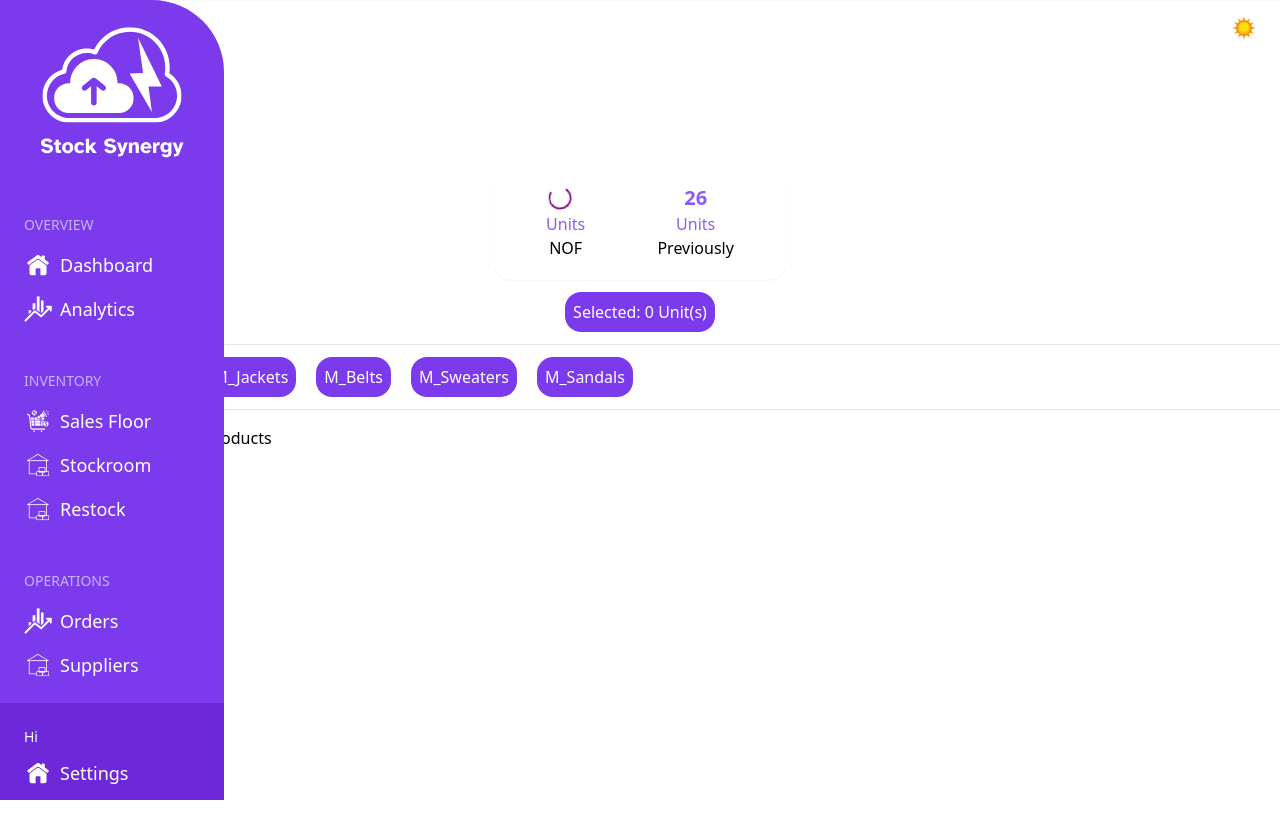
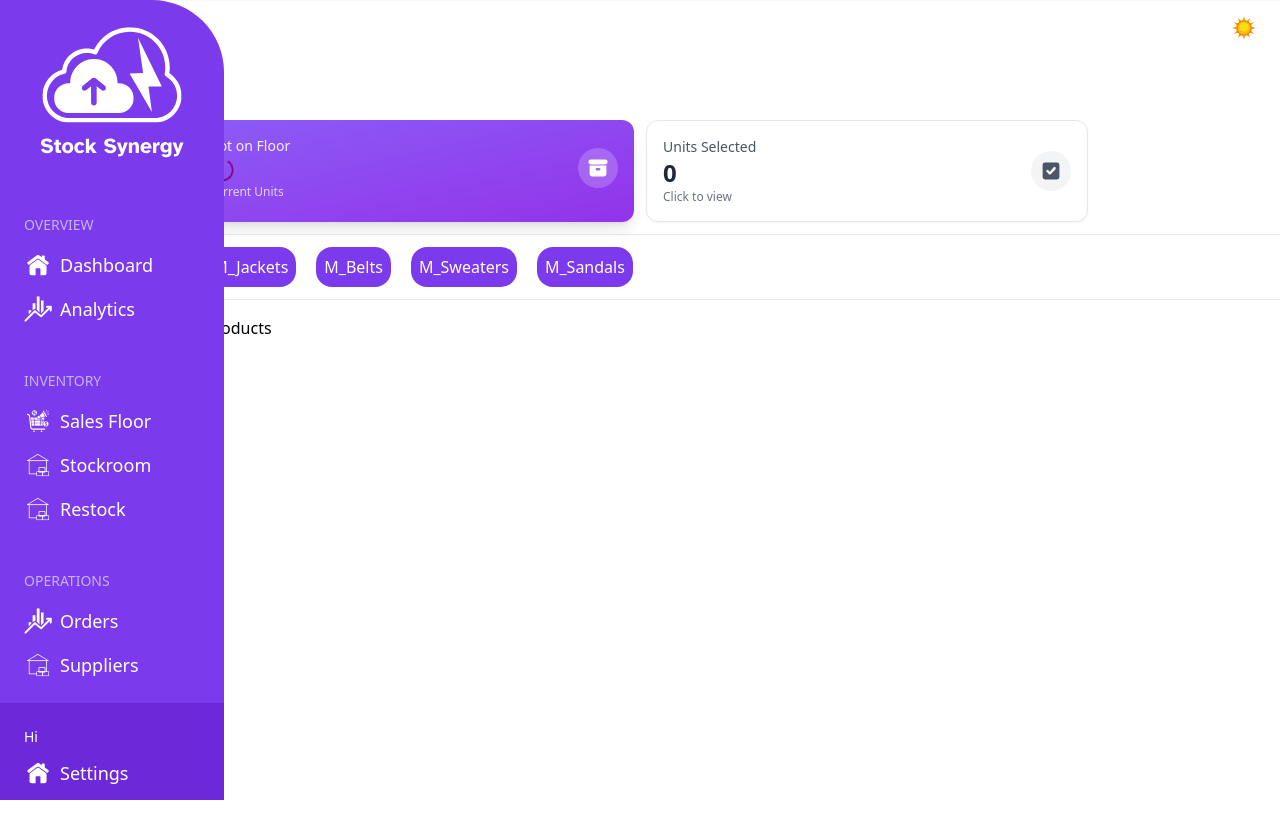
Before and after one commit to MaggPerez/StockSynergy, a React (Vite) app: page /restock in a window 1280 px wide. Shown: the top 838 px of the page. Built offline with nearby package versions, Linux system fonts and the light colour scheme; no server answers.

Commit message:
improved the UI for Restock.tsx through Products.tsx. Also replaced the old back arrow icon to a chevron icon

```diff
--- a/src/components/PageHeader.tsx
+++ b/src/components/PageHeader.tsx
@@ -1,5 +1,6 @@
 import React from 'react';
 import { Link } from 'react-router-dom';
+import { ChevronLeft } from 'lucide-react'
 
 interface PageHeaderProps {
     title: string;
@@ -11,11 +12,11 @@ function PageHeader({ title, pathTo }: PageHeaderProps): JSX.Element {
     return (
         <div className="flex flex-col gap-4 pl-4">
             { pathTo &&
-                <Link to={pathTo} className=' flex items-center gap-2'>
-                    <img src="/images/back_arrow.svg" className='w-10 dark:invert' alt="" /> Back to {newPath}
+                <Link to={pathTo} className=' flex items-center gap-2 w-28'>
+                    <div className='flex gap-3 lg:hidden items-center'><ChevronLeft size={25} className='bg-gray-200 dark:bg-common-black rounded-xl' /><p>{newPath}</p></div>
                 </Link>
             }
-            <header className="text-4xl text-violet-600 font-bold">{title}</header>
+            <header className="text-3xl text-violet-600 font-bold">{title}</header>
         </div>
     );
 }
--- a/src/components/Products.tsx
+++ b/src/components/Products.tsx
@@ -89,32 +89,53 @@ function Products() {
     return (
         <div>
             {/* Overview of Not on Floor */}
-            <div className="flex gap-10 py-3 lg:justify-center mx-10">
-                <div className="w-full rounded-3xl bg-white dark:bg-zinc-800 p-5 shadow-sm dark:shadow-2xl flex justify-around
-                text-center lg:w-1/4">
-                    <div>
-                        <p className="text-violet-500 font-bold text-xl">{current_NOF}</p>
-                        <p className="text-violet-500">Units</p>
-                        <h3>NOF</h3>
+            <div className="px-4 py-3 ">
+                <div className="grid grid-cols-1 sm:grid-cols-2 lg:grid-cols-2 gap-3 max-w-4xl mx-auto">
+
+                    {/* Current NOF Card */}
+                    <div className="bg-gradient-to-br from-violet-500 to-purple-600 rounded-xl p-4 text-white shadow-lg">
+                        <div className="flex items-center justify-between">
+                            <div>
+                                <p className="text-sm opacity-90">Not on Floor</p>
+                                <p className="text-2xl font-bold">{current_NOF}</p>
+                                <p className="text-xs opacity-75">Current Units</p>
+                            </div>
+
+                            {/* Icon */}
+                            <div className="bg-white/20 rounded-full p-2">
+                                <svg className="w-6 h-6" fill="currentColor" viewBox="0 0 20 20">
+                                    <path d="M4 3a2 2 0 100 4h12a2 2 0 100-4H4z" />
+                                    <path fillRule="evenodd" d="M3 8h14v7a2 2 0 01-2 2H5a2 2 0 01-2-2V8zm5 3a1 1 0 011-1h2a1 1 0 110 2H9a1 1 0 01-1-1z" clipRule="evenodd" />
+                                </svg>
+                            </div>
+                        </div>
                     </div>
-                    <div>
-                        <p className="text-violet-500 font-bold text-xl">26</p>
-                        <p className="text-violet-500">Units</p>
-                        <h3>Previously</h3>
+
+                    {/* Items Selected Card */}
+                    <div className="bg-white dark:bg-zinc-800 rounded-xl p-4 border border-gray-200 dark:border-zinc-700 shadow-sm hover:shadow-md hover:border-violet-200 dark:hover:border-violet-600 transition-all duration-200 cursor-pointer"
+                        onClick={() => handleProductClick('selected')}>
+                        <div className="flex items-center justify-between">
+                            <div>
+                                <p className="text-sm text-gray-600 dark:text-gray-400">Units Selected</p>
+                                <p className="text-2xl font-bold text-gray-800 dark:text-white">{selectedItems.length}</p>
+                                <p className="text-xs text-gray-500 dark:text-gray-500">Click to view</p>
+                            </div>
+
+                            {/* Icon */}
+                            <div className="bg-gray-100 dark:bg-zinc-700 rounded-full p-2 group-hover:bg-violet-100 dark:group-hover:bg-violet-900/30 transition-colors">
+                                <svg className="w-6 h-6 text-gray-600 dark:text-gray-400" fill="currentColor" viewBox="0 0 20 20">
+                                    <path fillRule="evenodd" d="M5 3a2 2 0 00-2 2v10a2 2 0 002 2h10a2 2 0 002-2V5a2 2 0 00-2-2H5zm8.707 5.293a1 1 0 00-1.414-1.414L9 10.586 7.707 9.293a1 1 0 00-1.414 1.414l2 2a1 1 0 001.414 0l4-4z" clipRule="evenodd" />
+                                </svg>
+                            </div>
+                        </div>
                     </div>
+
+
                 </div>
-
-            </div>
-
-            {/* Selected Section where it's the only <ProductButton /> to have a counter of selected items */}
-            <div className="flex justify-center items-center pb-3">
-                <ProductButtons categoryType='Selected' selectedItemsCounter={selectedItems.length}
-                    showCounter={true} onClick={() => handleProductClick('selected')} />
             </div>
 
 
-
-            {/* Product List */}
+            {/* Product Section that will display a list of products needed to be restocked */}
             <hr className="border-gray-200 dark:border-gray-600" />
             <div className="flex pl-2 py-3 gap-5 overflow-x-auto">
                 <ProductButtons categoryType='M_Tees' onClick={() => handleProductClick('M_Tees')} />
```
